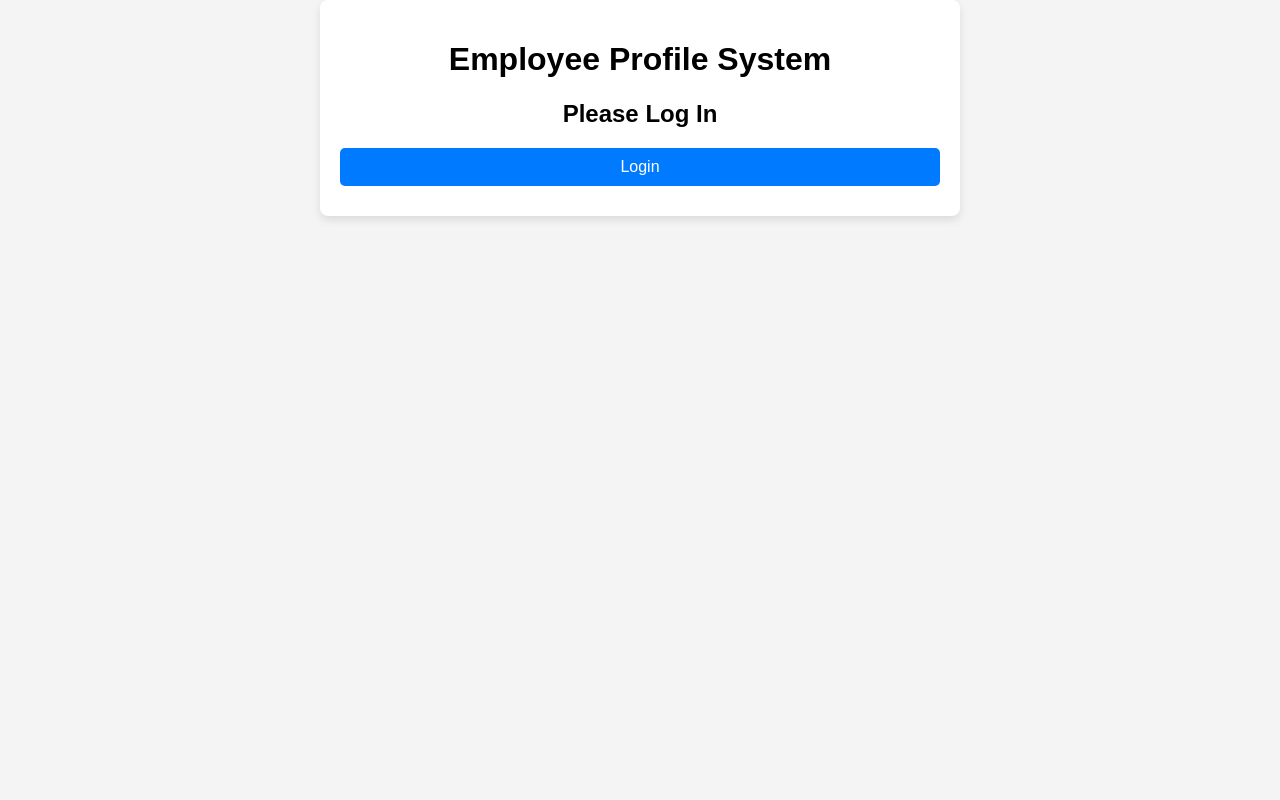
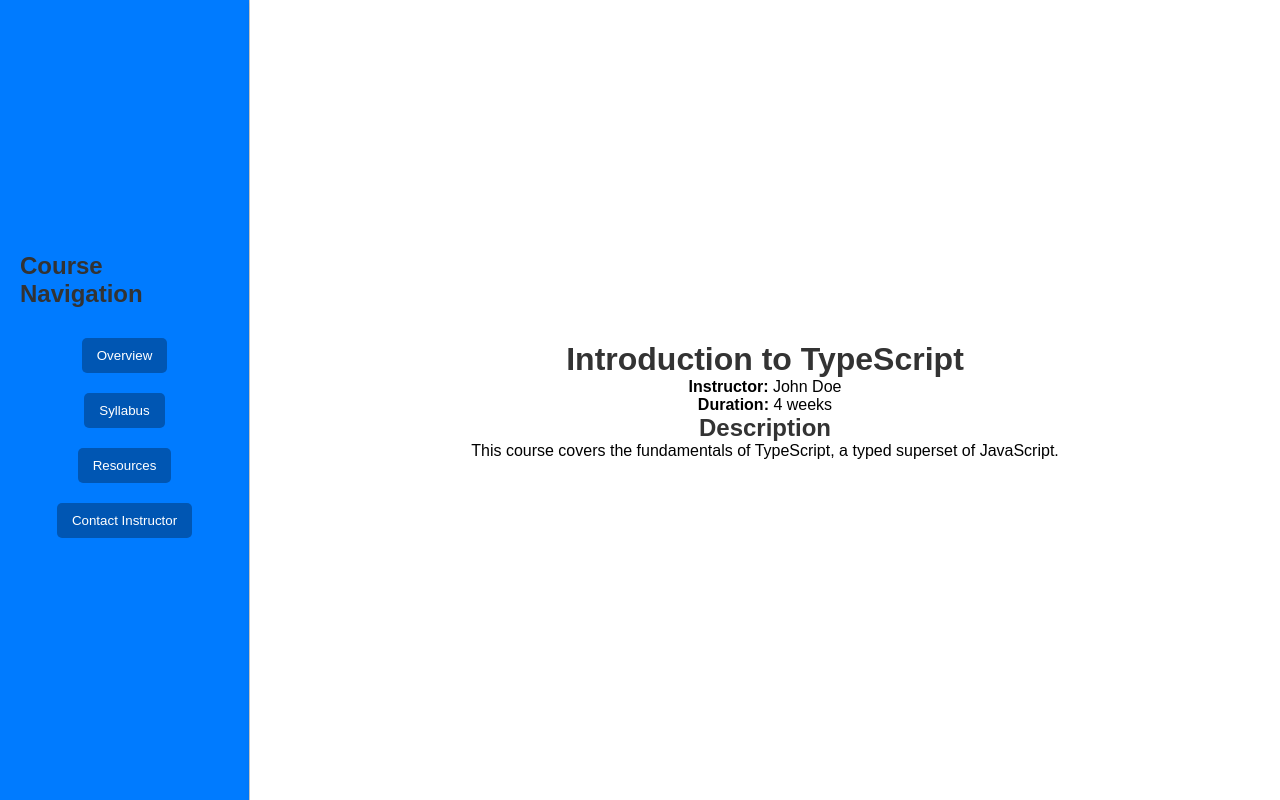
Before and after one commit to BuffWuff1712/FourGetAlready, a React (Vite) app in the folder frontend/: page / in a window 1280 px wide. Built offline with nearby package versions, Linux system fonts and the light colour scheme.

Commit message:
Implement course page for website

```diff
--- a/frontend/src/App.css
+++ b/frontend/src/App.css
@@ -1,51 +1,84 @@
-body {
-  font-family: Arial, sans-serif;
-  background-color: #f4f4f4;
+/* src/App.css */
+* {
+  box-sizing: border-box;
   margin: 0;
   padding: 0;
 }
 
-h1, h2 {
-  text-align: center;
+html, body, #root {
+  height: 100%;
+  background-color: #eaeaea; /* Light gray background for contrast */
 }
 
-.container {
-  max-width: 600px;
-  margin: 0 auto;
-  padding: 20px;
-  background-color: white;
-  box-shadow: 0 4px 8px rgba(0, 0, 0, 0.1);
-  border-radius: 8px;
+.app {
+  display: flex;
+  font-family: Arial, sans-serif;
+  height: 100vh; /* Set full height */
 }
 
-button {
-  display: block;
-  width: 100%;
-  padding: 10px;
-  margin: 10px 0;
-  background-color: #007BFF;
-  color: white;
-  border: none;
-  border-radius: 5px;
-  cursor: pointer;
-  font-size: 16px;
+.sidebar {
+  width: 250px; /* Set a fixed width for the sidebar */
+  background-color: #007bff; /* Bootstrap primary color */
+  color: white; /* Text color */
+  padding: 20px;
+  border-right: 1px solid #ccc;
+  flex-shrink: 0; /* Prevent sidebar from shrinking */
+  display: flex;
+  flex-direction: column; /* Stack children vertically */
+  justify-content: center; /* Center children vertically */
+  align-items: center; /* Center children horizontally */
 }
 
-button:hover {
-  background-color: #0056b3;
+.sidebar h2 {
+  margin-bottom: 20px; /* Add space below the heading */
 }
 
-label {
-  margin-top: 10px;
-  display: block;
-  font-weight: bold;
+.sidebar button {
+  margin: 10px 0; /* Add vertical space between buttons */
+  padding: 10px 15px; /* Add some padding for buttons */
+  background-color: #0056b3; /* Darker shade for buttons */
+  color: white; /* Button text color */
+  border: none; /* Remove default border */
+  border-radius: 5px; /* Rounded corners for buttons */
+  cursor: pointer; /* Change cursor to pointer on hover */
+  transition: background-color 0.3s; /* Smooth transition for hover effect */
 }
 
-textarea {
-  width: 100%;
-  padding: 10px;
-  margin-top: 5px;
-  border: 1px solid #ccc;
-  border-radius: 5px;
-  resize: vertical;
+.sidebar button:hover {
+  background-color: #004494; /* Change button color on hover */
 }
+
+.course-details {
+  padding: 20px;
+  flex-grow: 1; /* Allow the course details to grow */
+  background-color: white; /* White background for course details */
+  box-shadow: 0 2px 5px rgba(0, 0, 0, 0.1); /* Subtle shadow for depth */
+  overflow-y: auto; /* Allow scrolling if content is too long */
+  display: flex;
+  flex-direction: column;
+  justify-content: center; /* Center content vertically */
+  align-items: center; /* Center content horizontally */
+}
+
+h1, h2 {
+  color: #333; /* Dark text color */
+}
+
+/* Responsive design */
+@media (max-width: 768px) {
+  .sidebar {
+    width: 200px; /* Adjust sidebar width */
+  }
+}
+
+@media (max-width: 600px) {
+  .app {
+    flex-direction: column; /* Stack components vertically on small screens */
+  }
+
+  .sidebar {
+    width: 100%; /* Full width for sidebar */
+    border-right: none; /* Remove border on small screens */
+    border-bottom: 1px solid #ccc; /* Add bottom border for separation */
+  }
+}
--- a/frontend/src/App.tsx
+++ b/frontend/src/App.tsx
@@ -1,17 +1,21 @@
-import React from 'react';
-import { BrowserRouter as Router, Route, Routes } from 'react-router-dom';
-import HomePage from './components/course_page/HomePage';
-import Dashboard from './components/dashboard/Dashboard';
+// src/App.tsx
+import React, { useState } from 'react';
 import './App.css';
+import Sidebar from './components/course_page/justin/Sidebar';
+import CourseDetails from './components/course_page/justin/CourseDetails';
 
 const App: React.FC = () => {
+  const [selectedContent, setSelectedContent] = useState<string>('overview'); // Default content
+
+  const handleSelect = (content: string) => {
+    setSelectedContent(content); // Update the content based on sidebar button click
+  };
+
   return (
-    <Router>
-      <Routes>
-        <Route path="/" element={<HomePage />} />
-        <Route path="/dashboard" element={<Dashboard />} />
-      </Routes>
-    </Router>
+    <div className="app">
+      <Sidebar onSelect={handleSelect} />
+      <CourseDetails content={selectedContent} />
+    </div>
   );
 };
 
--- /dev/null
+++ b/frontend/src/components/course_page/justin/CourseDetails.tsx
@@ -0,0 +1,71 @@
+// src/components/CourseDetails.tsx
+import React from 'react';
+
+interface CourseDetailsProps {
+  content: string; // New prop to determine what content to display
+}
+
+const CourseDetails: React.FC<CourseDetailsProps> = ({ content }) => {
+  const courseDetails = {
+    overview: {
+      title: "Introduction to TypeScript",
+      description: "This course covers the fundamentals of TypeScript, a typed superset of JavaScript.",
+      instructor: "John Doe",
+      duration: "4 weeks"
+    },
+    syllabus: [
+      "Week 1: Getting Started with TypeScript",
+      "Week 2: Type Annotations and Interfaces",
+      "Week 3: Classes and Inheritance",
+      "Week 4: Advanced Types and Generics"
+    ],
+    resources: {
+      link: "https://www.typescriptlang.org/docs/",
+      description: "Official TypeScript Documentation"
+    },
+    contact: {
+      email: "john.doe@example.com",
+    }
+  };
+
+  return (
+    <div className="course-details">
+      {content === 'overview' && (
+        <>
+          <h1>{courseDetails.overview.title}</h1>
+          <p><strong>Instructor:</strong> {courseDetails.overview.instructor}</p>
+          <p><strong>Duration:</strong> {courseDetails.overview.duration}</p>
+          <h2>Description</h2>
+          <p>{courseDetails.overview.description}</p>
+        </>
+      )}
+      {content === 'syllabus' && (
+        <>
+          <h2>Syllabus</h2>
+          <ul>
+            {courseDetails.syllabus.map((item, index) => (
+              <li key={index}>{item}</li>
+            ))}
+          </ul>
+        </>
+      )}
+      {content === 'resources' && (
+        <>
+          <h2>Resources</h2>
+          <p>{courseDetails.resources.description}</p>
+          <a href={courseDetails.resources.link} target="_blank" rel="noopener noreferrer">
+            Official Documentation
+          </a>
+        </>
+      )}
+      {content === 'contact' && (
+        <>
+          <h2>Contact Instructor</h2>
+          <p>Email: {courseDetails.contact.email}</p>
+        </>
+      )}
+    </div>
+  );
+};
+
+export default CourseDetails;
--- /dev/null
+++ b/frontend/src/components/course_page/justin/Sidebar.tsx
@@ -0,0 +1,20 @@
+// src/components/Sidebar.tsx
+import React from 'react';
+
+interface SidebarProps {
+  onSelect: (content: string) => void; // Function to change content in the main area
+}
+
+const Sidebar: React.FC<SidebarProps> = ({ onSelect }) => {
+  return (
+    <div className="sidebar">
+      <h2>Course Navigation</h2>
+      <button onClick={() => onSelect('overview')}>Overview</button>
+      <button onClick={() => onSelect('syllabus')}>Syllabus</button>
+      <button onClick={() => onSelect('resources')}>Resources</button>
+      <button onClick={() => onSelect('contact')}>Contact Instructor</button>
+    </div>
+  );
+};
+
+export default Sidebar;
```
